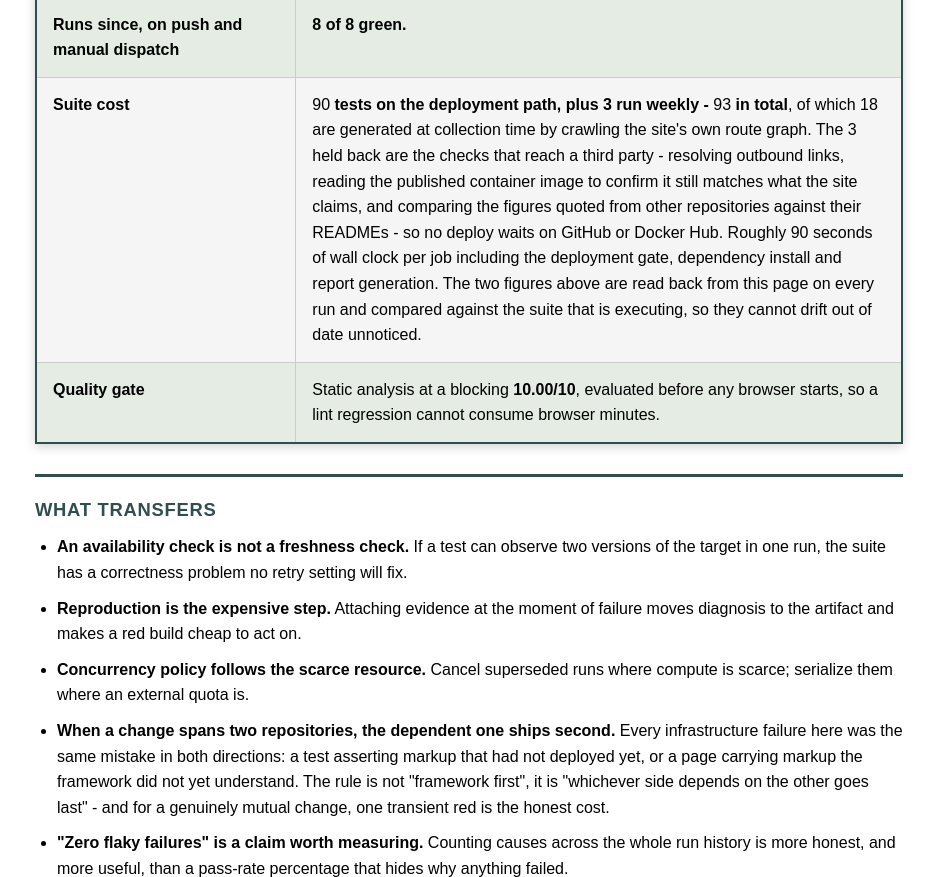
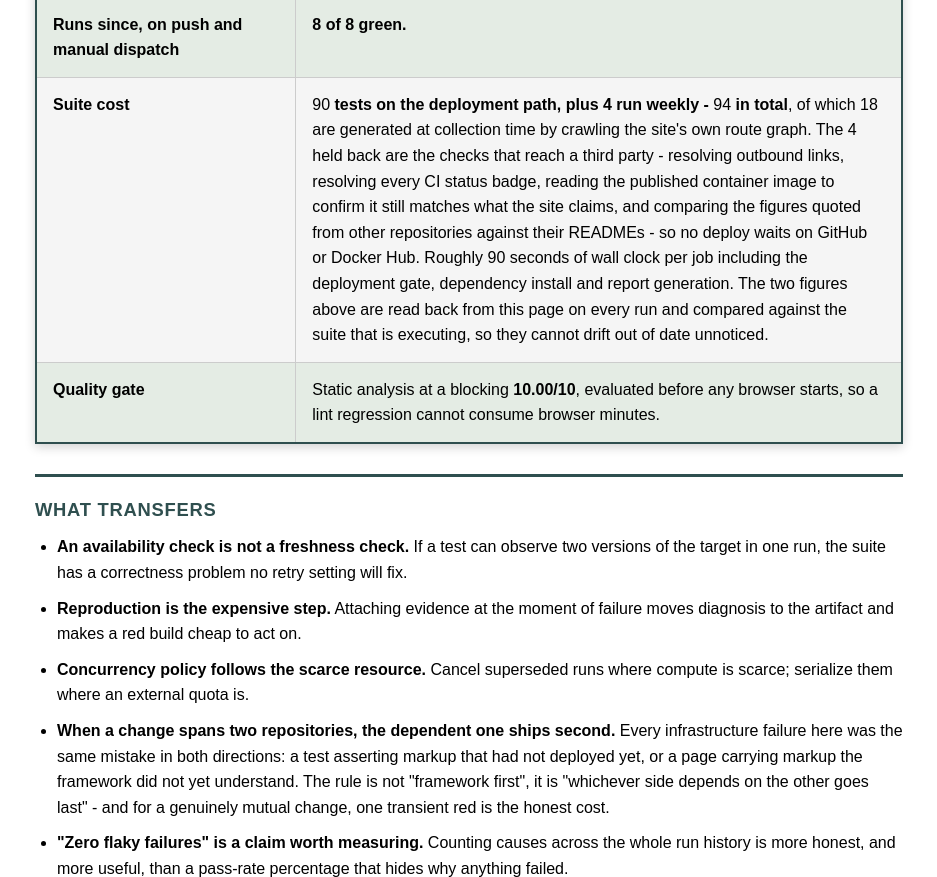
Before and after one commit to apolskiy/apolskiy.github.io, a plain HTML site: page case-study.html in a window 1280 px wide. Shown: the part 1732-2609 px from the top of the page, without its empty margins (171-1108 px from the left). Drawn offline with Linux system fonts and the light colour scheme.

Commit message:
Changed: the suite-size figures read 94 tests, 4 of them weekly, on the Web Automation tab and in the CI case study, for PlaywrightAPWebsiteAutomation v1.5.0's new badge check.

```diff
--- a/case-study.html
+++ b/case-study.html
@@ -60,7 +60,7 @@
 					</tr>
 					<tr>
 						<td>Suite cost</td>
-						<td><strong><span class="suite-count" data-scope="deploy">90</span> tests on the deployment path, plus 3 run weekly - <span class="suite-count" data-scope="total">93</span> in total</strong>, of which 18 are generated at collection time by crawling the site's own route graph. The 3 held back are the checks that reach a third party - resolving outbound links, reading the published container image to confirm it still matches what the site claims, and comparing the figures quoted from other repositories against their READMEs - so no deploy waits on GitHub or Docker Hub. Roughly 90 seconds of wall clock per job including the deployment gate, dependency install and report generation. The two figures above are read back from this page on every run and compared against the suite that is executing, so they cannot drift out of date unnoticed.</td>
+						<td><strong><span class="suite-count" data-scope="deploy">90</span> tests on the deployment path, plus 4 run weekly - <span class="suite-count" data-scope="total">94</span> in total</strong>, of which 18 are generated at collection time by crawling the site's own route graph. The 4 held back are the checks that reach a third party - resolving outbound links, resolving every CI status badge, reading the published container image to confirm it still matches what the site claims, and comparing the figures quoted from other repositories against their READMEs - so no deploy waits on GitHub or Docker Hub. Roughly 90 seconds of wall clock per job including the deployment gate, dependency install and report generation. The two figures above are read back from this page on every run and compared against the suite that is executing, so they cannot drift out of date unnoticed.</td>
 					</tr>
 					<tr>
 						<td>Quality gate</td>
```
Also changed, not shown: index.html (+1 -1 lines), CHANGELOG.md.
